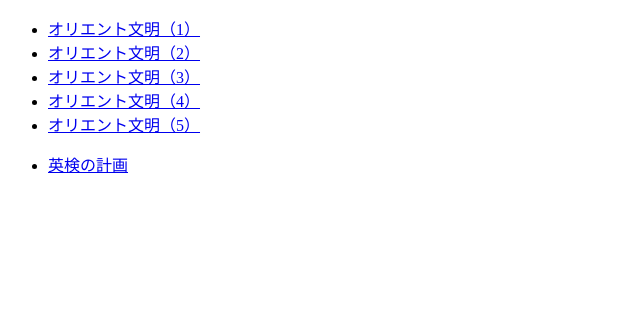
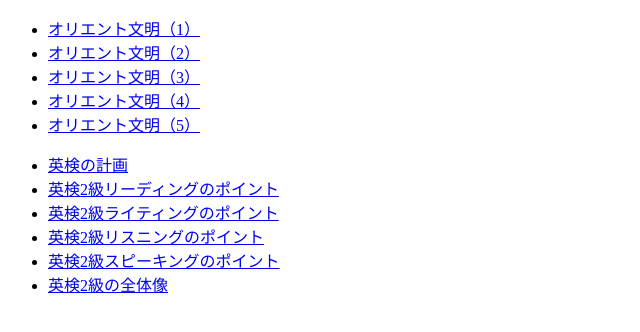
Before and after one commit to abenben/world_history, a plain HTML site: page index.html in a window 1280 px wide. Shown: the whole page, without its empty margins (0-640 px from the left). Drawn offline with Linux system fonts and the light colour scheme.

Commit message:
新規登録

```diff
--- a/index.html
+++ b/index.html
@@ -17,6 +17,11 @@
     <nav>
         <ul>
             <li><a href="english2/plan.html">英検の計画</a></li>
+            <li><a href="english2/report01.html">英検2級リーディングのポイント</a></li>
+            <li><a href="english2/report02.html">英検2級ライティングのポイント</a></li>
+            <li><a href="english2/report03.html">英検2級リスニングのポイント</a></li>
+            <li><a href="english2/report04.html">英検2級スピーキングのポイント</a></li>
+            <li><a href="english2/report05.html">英検2級の全体像</a></li>
         </ul>
     </nav>
 </body>
```
